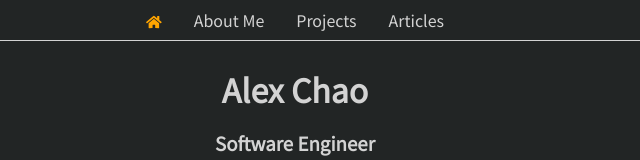
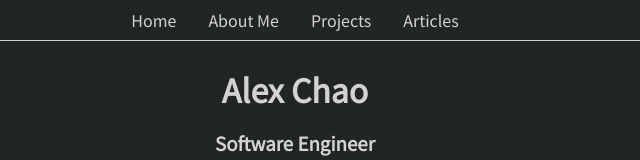
Before and after one commit to alexchao26/personal-site-nextjs, a Next.js app: page / in a window 1280 px wide. Shown: the top 160 px of the page, without its empty margins (345-985 px from the left). Built offline with nearby package versions, Linux system fonts and the light colour scheme.

Commit message:
fix: footer and layout padding adjusted so footer does not overlap with mainContent

```diff
--- a/components/NavBar.js
+++ b/components/NavBar.js
@@ -14,11 +14,7 @@ const NavBar = ({ currentPage }) => (
       */}
     <Link href="/" passHref>
       <a>
-        <FontAwesomeIcon
-          icon={faHome}
-          size="sm"
-          style={{ color: currentPage === 'home' ? highlightColor : primaryColor }}
-        />
+        Home
       </a>
     </Link>
 
--- a/components/layout.js
+++ b/components/layout.js
@@ -9,11 +9,12 @@ import styles from '@styles/components/layout.module.scss';
 // HOC to add layouts to all pages
 export default ({ children, currentPage }) => {
   const [isBrokenBrowser, setIsBrokenBrowser] = useState(false);
-  // access browser APIs via useEffect (will run JS when loaded to the browser)
+  // use useEffect to access browser APIs via useEffect (will run JS when loaded to the browser)
   useEffect(() => {
     // https://developer.mozilla.org/en-US/docs/Web/HTTP/Browser_detection_using_the_user_agent
-    if (navigator.userAgent.includes('Mobi')
-    //  && navigator.userAgent.includes('Safari')
+    if (
+      navigator.userAgent.includes('Mobi')
+      && navigator.userAgent.includes('Safari')
     ) {
       setIsBrokenBrowser(true);
     }
--- a/styles/components/layout.module.scss
+++ b/styles/components/layout.module.scss
@@ -1,10 +1,11 @@
 .page {
   position: relative;
   min-height: 100vh;
+  height: 100%;
 }
 
 .mainContent {
   display: flex;
   justify-content: center;
-  padding-bottom: 5rem;
+  padding-bottom: 8rem;
 }
```
